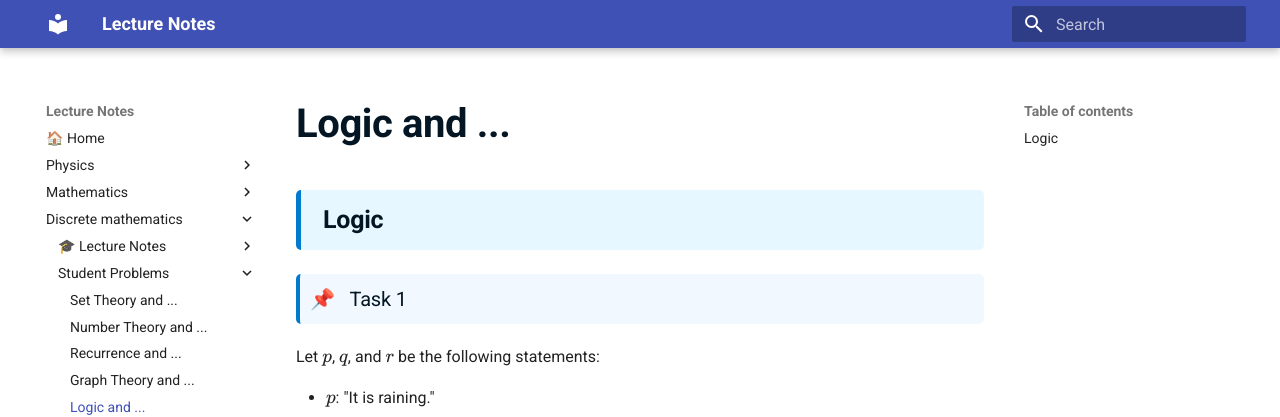
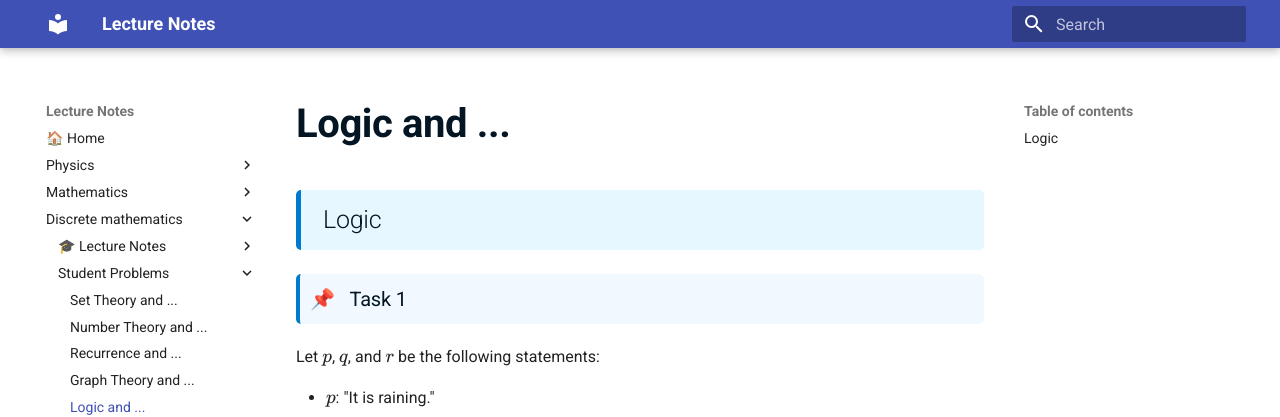
Before and after one commit to yusuf21sami/Mathematics_Physics_Lectures, an MkDocs documentation site: the page built from docs/Discrete_Mathematics/5_Logic_and.md, in a window 1280 px wide. Shown: the top 417 px of the page. Built offline with MkDocs 1.6.1 and Material for MkDocs 9.7.7, drawn with Linux system fonts in a browser that asks for light colours; nearby versions of some CDN libraries.

```diff
--- a/docs/Discrete_Mathematics/5_Logic_and.md
+++ b/docs/Discrete_Mathematics/5_Logic_and.md
@@ -1,4 +1,4 @@
-## **Logic**
+## Logic
 
 
 ### Task 1
```
Also changed, not shown: docs/Discrete_Mathematics/3_Recurrence_and_.md (+1 -1 lines).
